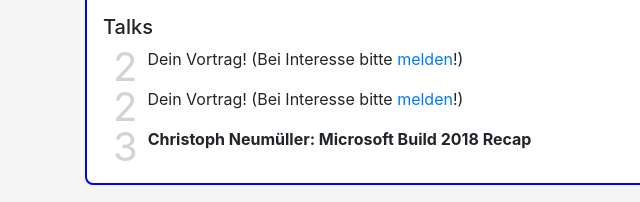
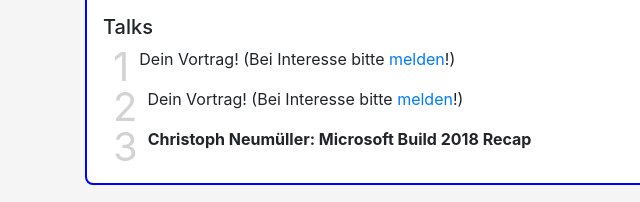
Before and after one commit to dotnetstammtisch/dotnetstammtisch.github.io, a plain HTML site: page index.html in a window 1280 px wide. Shown: the part 489-691 px from the top of the page, 0-640 px from the left. Drawn offline with nearby package versions, Linux system fonts and the light colour scheme.

Commit message:
Update index.html

```diff
--- a/index.html
+++ b/index.html
@@ -67,7 +67,7 @@
 
             <h5>Talks</h5>
             <div class="d-flex">
-                <div class="talk-number">2</div>
+                <div class="talk-number">1</div>
                 <div>
                     <p>Dein Vortrag! (Bei Interesse bitte <a href="mailto:organizers@dotnetstammtisch.at">melden</a>!)</p>
                 </div>
```
